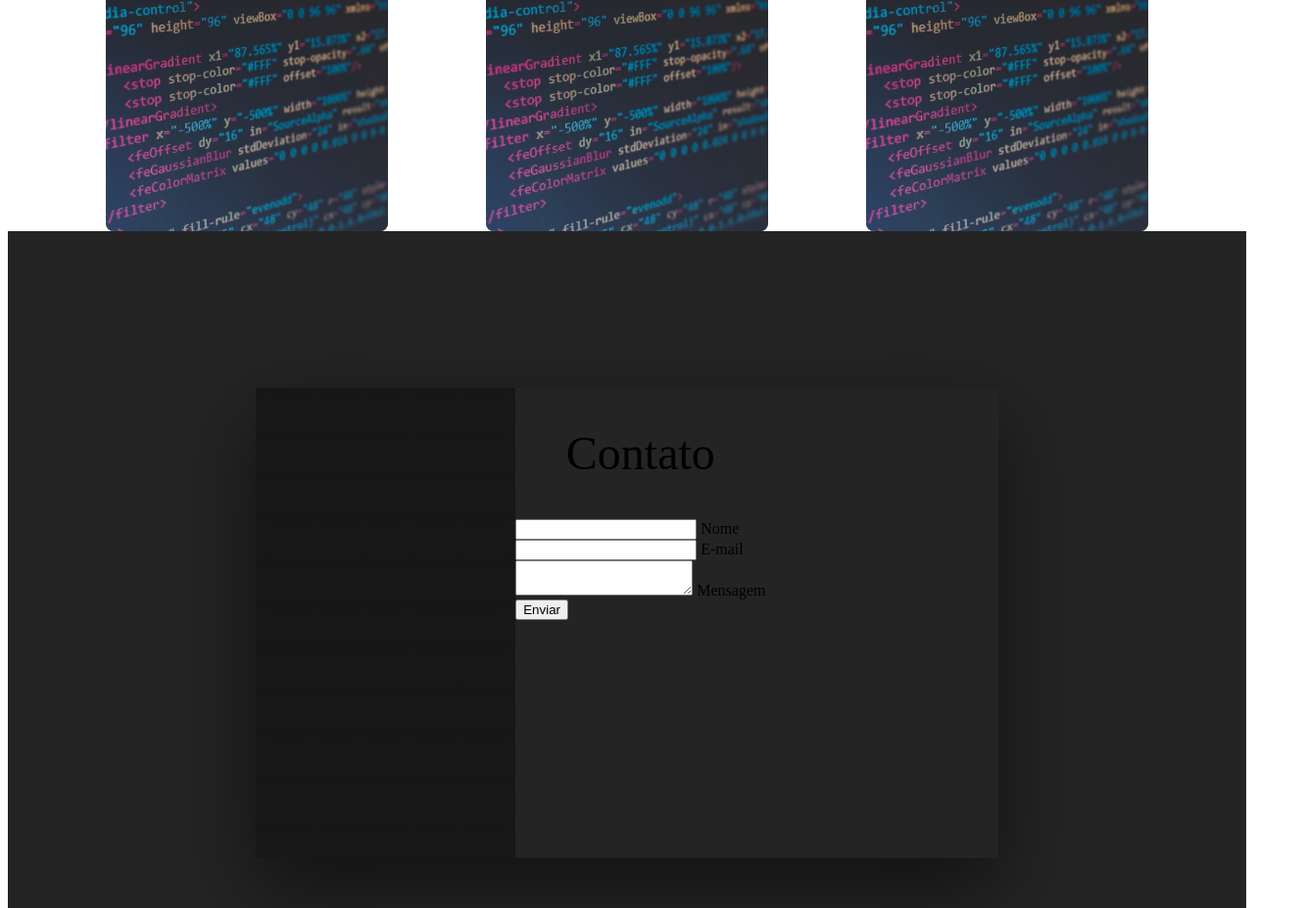
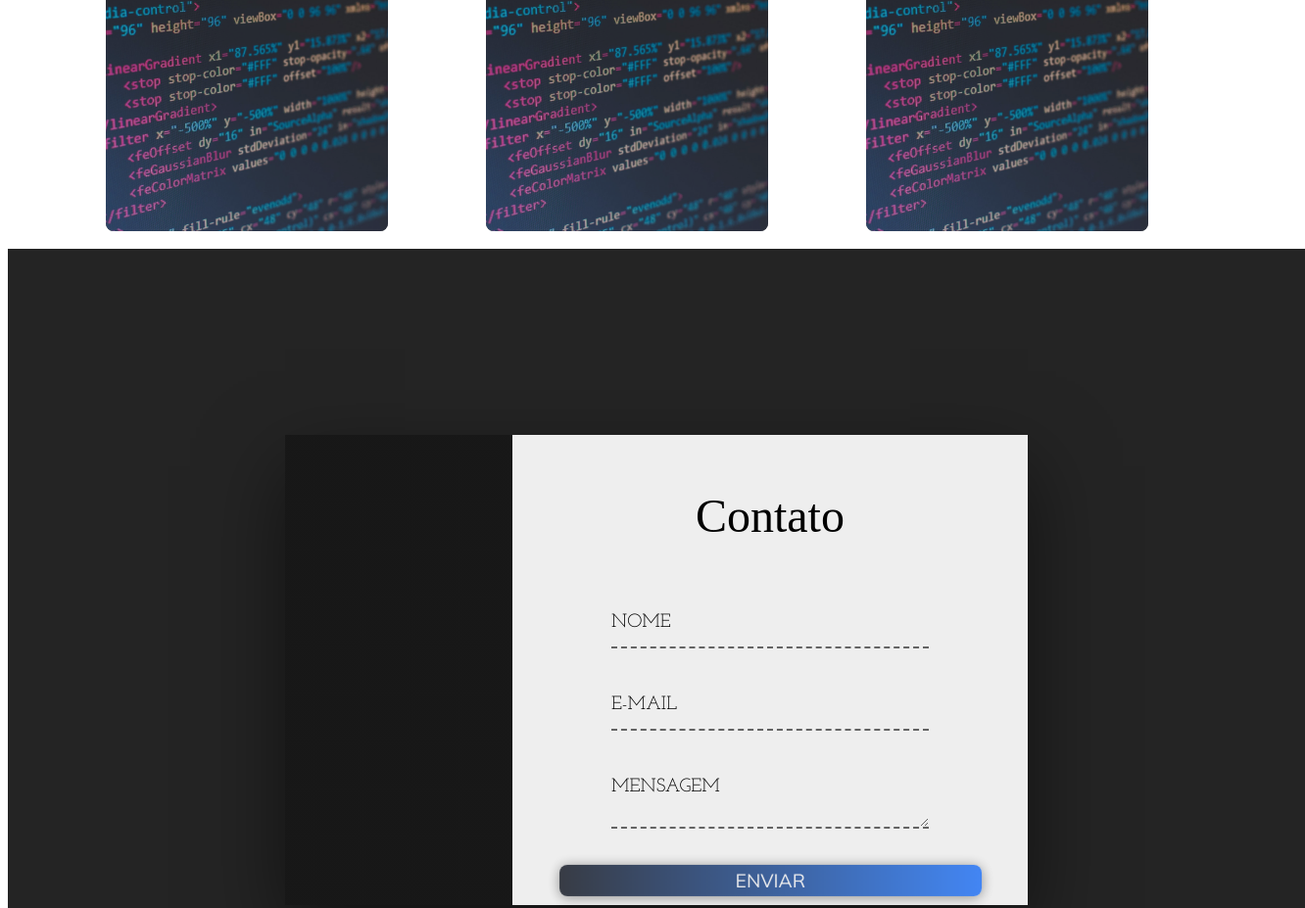
Before and after one commit to LGabrielsp/portfolio, a plain HTML site: page index.html in a window 1280 px wide. Shown: the part 1924-2851 px from the top of the page at 98% size, 1332 px wide, since content can reach past the window. Drawn offline with Linux system fonts and the light colour scheme.

Commit message:
:up: Finalização Contato

```diff
--- a/index.html
+++ b/index.html
@@ -167,7 +167,7 @@
                         <p>edeeededededededededede ededededededed ededededededed
                         ededededede ededededede dededededee dededededee
                         dededede ededededed deded</p>
-                        <button>Saiba Mais</button>
+                        <button class="btn">Saiba Mais</button>
                     </div>
                 </div>
 
@@ -181,7 +181,7 @@
                         <p>edeeededededededededede ededededededed ededededededed
                         ededededede ededededede dededededee dededededee
                         dededede ededededed deded</p>
-                        <button>Saiba Mais</button>
+                        <button class="btn">Saiba Mais</button>
                     </div>
                 </div>
 
@@ -195,32 +195,36 @@
                         <p>edeeededededededededede ededededededed ededededededed
                         ededededede ededededede dededededee dededededee
                         dededede ededededed deded</p>
-                        <button>Saiba Mais</button>
+                        <button class="btn">Saiba Mais</button>
                     </div>
                 </div>
             </div>
 
         </section>
+        <br>
 
         <section class="sessao-contato">
             <div class="contato-wrapper">
                 <div class="contato-left"></div>
-                <div class="contato-rig">
+                <div class="contato-right">
                     <h1>Contato</h1>
                     <form>
                         <div class="input-group">
                             <input type="text" class="field" id="nome">
                             <label class="field-label">Nome</lable>
                         </div>
+
                         <div class="input-group">
                             <input type="text" class="field" id="email">
                             <label class="field-label">E-mail</lable>
                         </div>
+
                         <div class="input-group">
                             <textarea class="field" id="mensagem"></textarea>
                             <label for="mensagem" class="field-label">Mensagem</lable>
                         </div>
-                        <button type="submit">Enviar</button>
+
+                        <button type="submit" class="btn btn-submit">Enviar</button>
                     </form>
                 </div>
             </div>
--- a/style.css
+++ b/style.css
@@ -392,7 +392,7 @@ header{
     margin-bottom: 2rem;
 }
 
-.card-info button{
+.btn{
     width: 8rem;
     height: 2.5rem;
     background: #373B44;
@@ -409,6 +409,11 @@ header{
     animation: moveBanner 1s 0.9 forwards;
 }
 
+.card-info button{
+    width: 8rem;
+    height: 2.5rem;
+}
+
 .card:hover .card-info{
     bottom: 2rem;
     opacity: 1;
@@ -419,6 +424,7 @@ header{
     width: 100%;
     height: 100vh;
     background-color: #242424;
+    padding: 30px;
     display: flex;
     align-items: center;
     justify-content: center;
@@ -453,3 +459,59 @@ header{
     font-size: 3rem;
     font-weight: lighter;
 }
+
+.sessao-contato form{
+    width: 100%;
+    display: flex;
+    flex-direction: column;
+    align-items: center;
+}
+
+.input-group{
+    position: relative;
+}
+
+.field{
+    background: transparent;
+    border: none;
+    width: 20rem;
+    font-size: 1.5rem;
+    font-family: var(--font-secundary);
+    border-bottom: 2px dashed #636363;
+    height: 3rem;
+    outline: none;
+    margin: 1rem 0;
+}
+
+.input-group textarea{
+    padding-top: 1rem;
+    max-width: 25rem;
+    max-height: 3rem;
+}
+
+.field-label{
+    position: absolute;
+    left: 0;
+    top: 2rem;
+    font-size: 1.2rem;
+    font-family: var(--font-secundary);
+    text-transform: uppercase;
+    transition: all 0.3s;
+}
+
+.field:focus ~ label{
+    top: 0;
+    font-size: 1rem;
+}
+
+.field:focus {
+    border-bottom: 1px solid;
+}
+
+.btn-submit{
+    font-size: 1.2rem;
+    text-transform: uppercase;
+    width: 100%;
+    height: 2rem;
+    margin-top: 1rem;
+}
```
